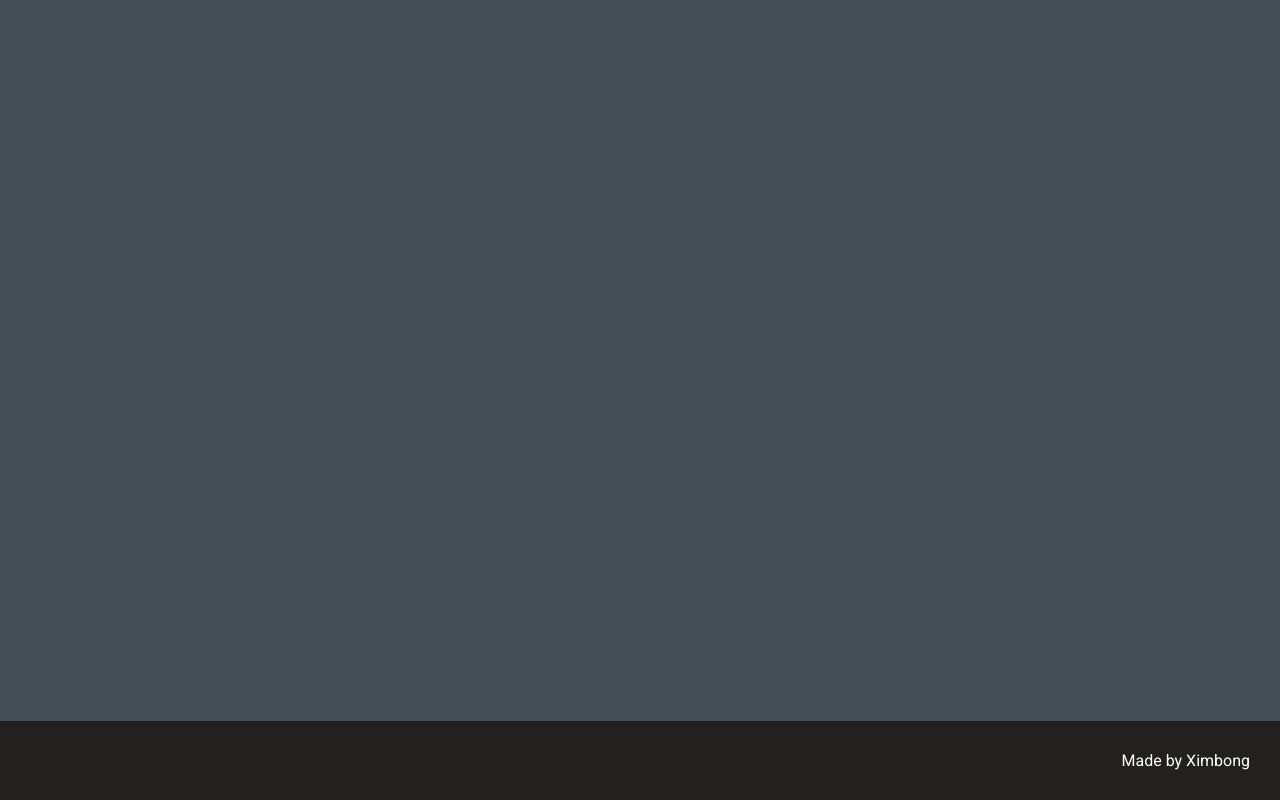
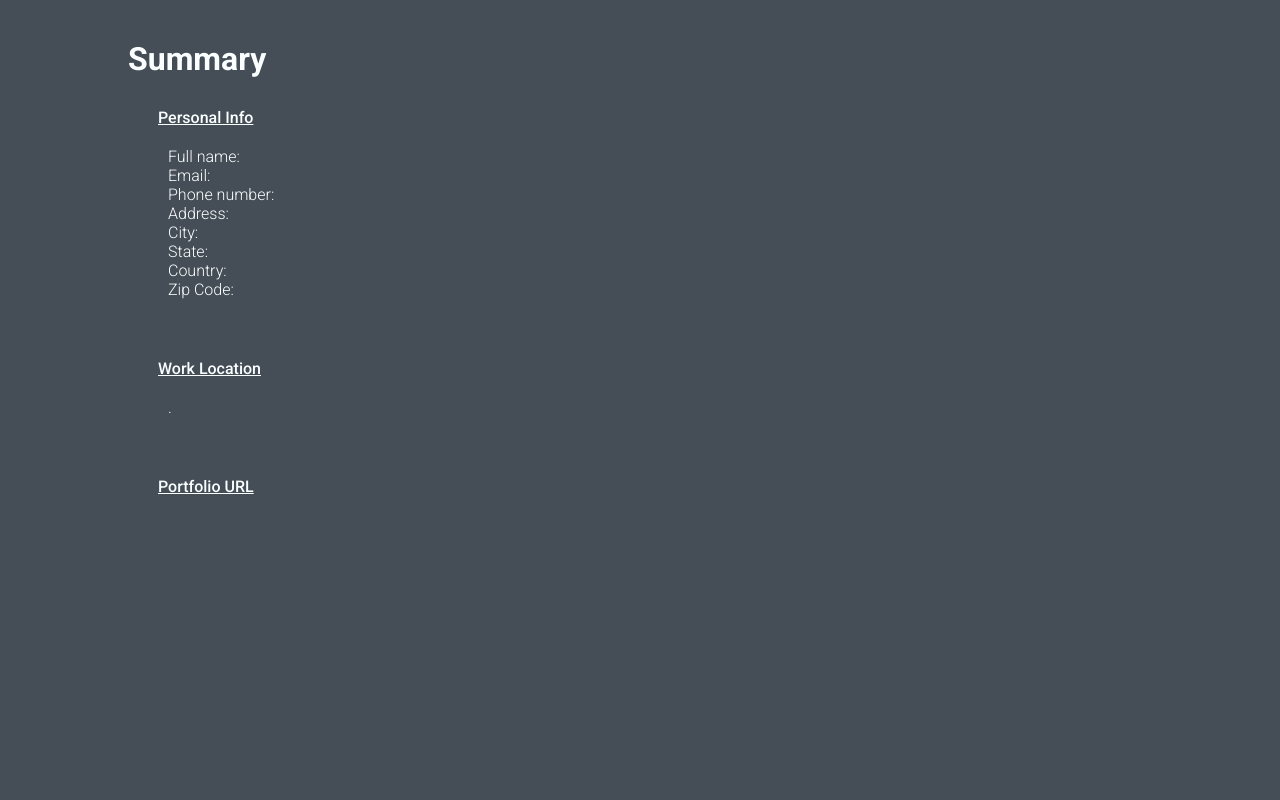
Before and after one commit to ximbong/form-router-validation, a React (Create React App) app: page /summary in a window 1280 px wide. Built offline with nearby package versions, Linux system fonts and the light colour scheme.

Commit message:
Add Summary component

```diff
--- a/src/App.js
+++ b/src/App.js
@@ -1,11 +1,13 @@
 import React, { Component } from "react";
 import { BrowserRouter as Router, Route } from "react-router-dom";
+
 import Title from "./components/Title";
 import PersonalInfo from "./components/PersonalInfo";
 import Skill from "./components/Skill";
 import Portfolio from "./components/Portfolio";
 import NavBar from "./components/NavBar";
 import Footer from "./components/Footer";
+import Summary from "./components/Summary";
 
 import "./App.css";
 
@@ -116,8 +118,18 @@ class App extends Component {
                 />
               )}
             />
+            <Route
+              path="/summary"
+              render={() => (
+                <Summary
+                  personalInfo={personalInfo.info}
+                  location={skill.location}
+                  url={portfolio.url}
+                />
+              )}
+            />
           </div>
-          <Footer />
+          <Route path="/form-router-validation/" component={Footer} />
         </div>
       </Router>
     );
--- /dev/null
+++ b/src/components/Summary/index.css
@@ -0,0 +1,18 @@
+.summary {
+  padding: 40px 10%;
+}
+
+section {
+  padding: 30px;
+}
+
+.title {
+  font-weight: 500;
+  margin-bottom: 20px;
+  text-decoration: underline;
+}
+
+section > div:not(.title) {
+  margin-left: 10px;
+  font-weight: 300;
+}
--- /dev/null
+++ b/src/components/Summary/index.js
@@ -0,0 +1,48 @@
+import React from "react";
+
+import "./index.css";
+
+const Summary = ({ personalInfo, location, url }) => {
+  const {
+    address,
+    city,
+    country,
+    email,
+    fullname,
+    phone,
+    state,
+    zipcode
+  } = personalInfo;
+
+  const filteredLocation = Object.keys(location).filter(
+    name => location[name] === true
+  );
+  const locationString = filteredLocation.join(", ") + ".";
+
+  return (
+    <div className="summary">
+      <h1>Summary</h1>
+      <section>
+        <div className="title">Personal Info</div>
+        <div className="fullname">Full name: {fullname}</div>
+        <div className="email">Email: {email}</div>
+        <div className="phone">Phone number: {phone}</div>
+        <div className="address">Address: {address}</div>
+        <div className="city">City: {city}</div>
+        <div className="state">State: {state}</div>
+        <div className="country">Country: {country}</div>
+        <div className="zipcode">Zip Code: {zipcode}</div>
+      </section>
+      <section>
+        <div className="title">Work Location</div>
+        <div>{locationString}</div>
+      </section>
+      <section>
+        <div className="title">Portfolio URL</div>
+        <div>{url}</div>
+      </section>
+    </div>
+  );
+};
+
+export default Summary;
```
